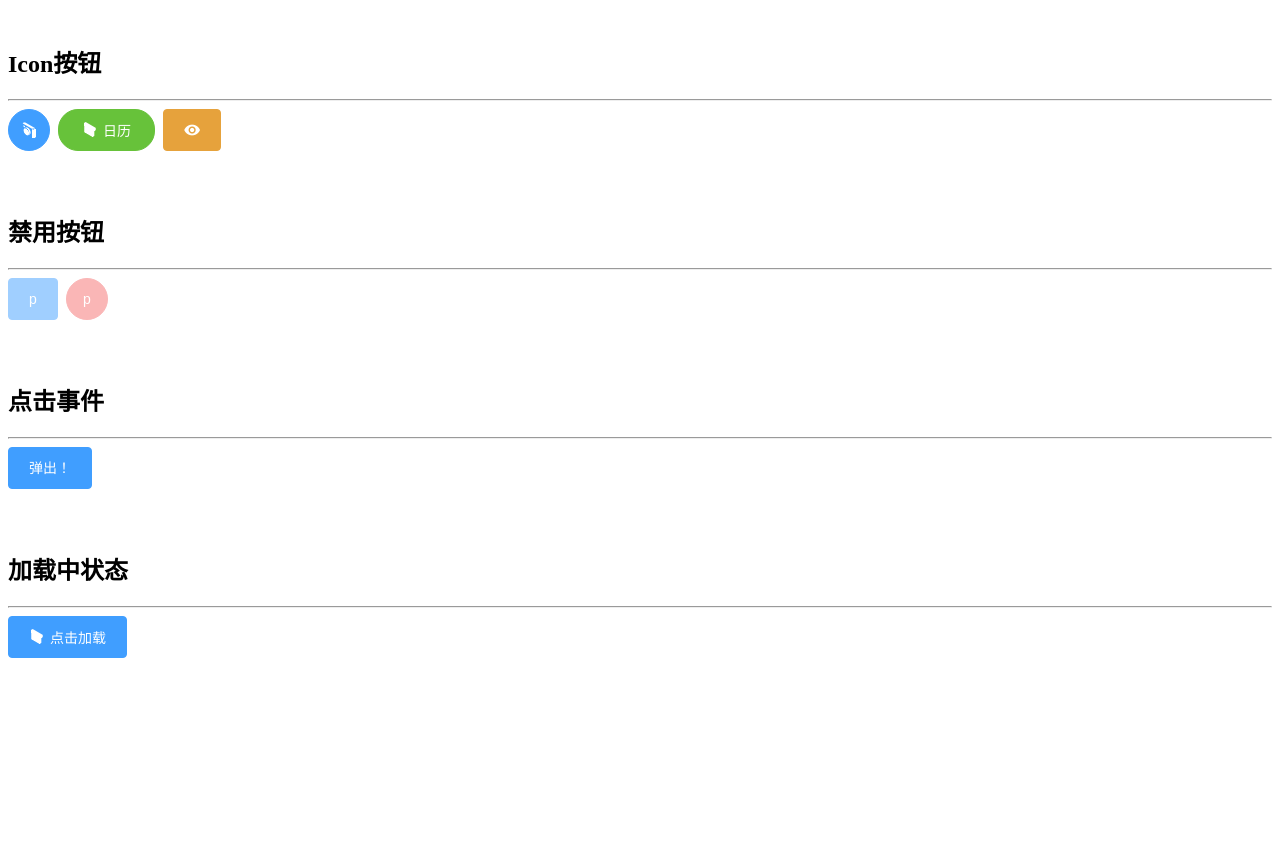
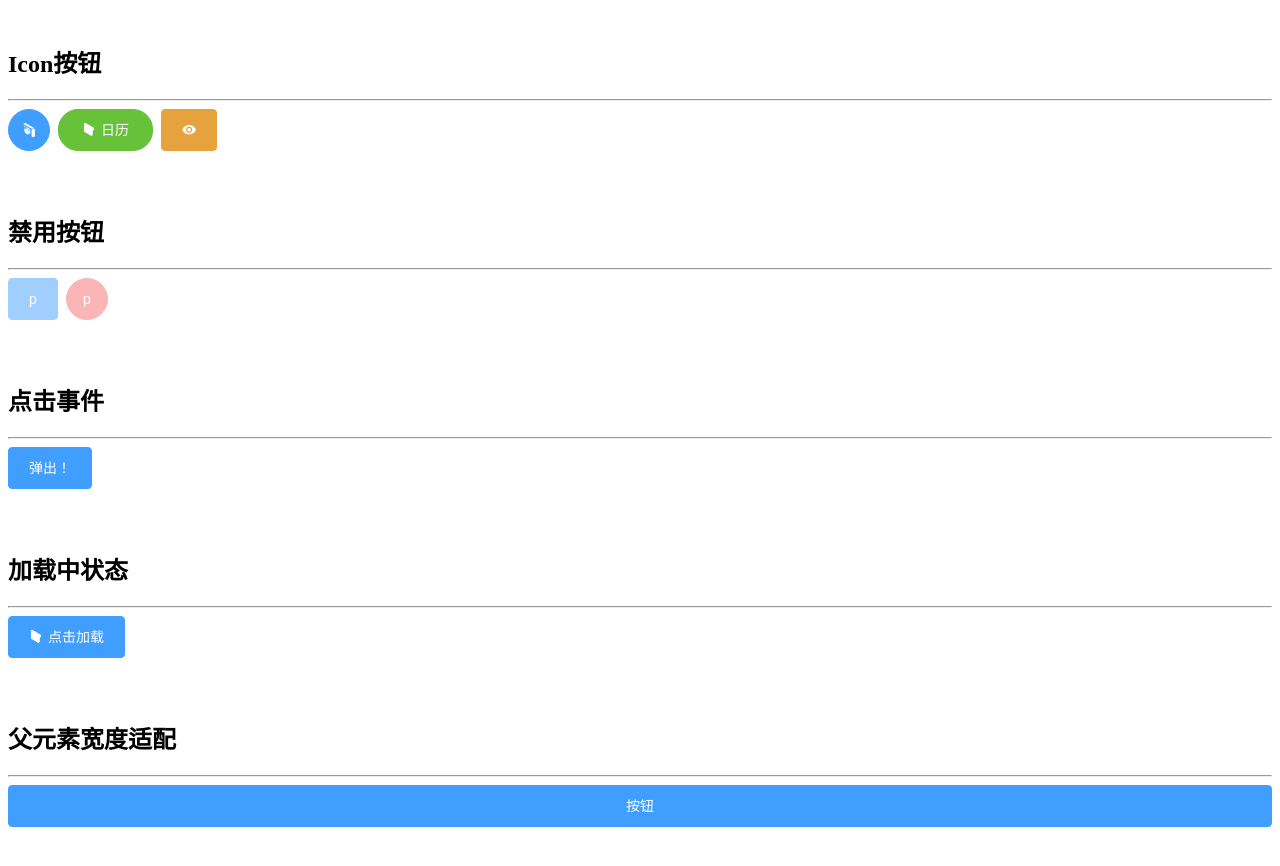
Before and after one commit to guapi233/antDesign-fake, a Vue app: page /button in a window 1280 px wide. Shown: the part 820-1686 px from the top of the page. Before the commit the page ends 1540 px from the top, so only its background shows below. Built offline with nearby package versions, Linux system fonts and the light colour scheme.

Commit message:
updated:Button组件父元素宽度适配支持

```diff
--- a/components/Button.vue
+++ b/components/Button.vue
@@ -7,6 +7,7 @@
     'is-circle': circle,
     'is-disabled': disabled
   }]"
+    :style="fullWidth"
     :disabled="disabled"
     @click="handleClick"
   >
@@ -62,11 +63,21 @@ export default {
       type: Boolean,
       default: false,
     },
+    // 适配父元素宽度
+    block: {
+      type: Boolean,
+      default: false,
+    },
   },
   methods: {
     // 点击事件中转
     handleClick(event) {
       this.$emit("click", event);
+    },
+  },
+  computed: {
+    fullWidth() {
+      return this.block ? { width: "100%" } : {};
     },
   },
 };
--- a/components/fonts/iconfont.css
+++ b/components/fonts/iconfont.css
@@ -17,7 +17,7 @@
 
 [class*="icon-"] {
   font-family: "iconfont" !important;
-  font-size: 16px;
+  font-size: 14px;
   font-style: normal;
   -webkit-font-smoothing: antialiased;
   -moz-osx-font-smoothing: grayscale;
--- a/examples/test/Button.vue
+++ b/examples/test/Button.vue
@@ -54,6 +54,10 @@
     <blockarea title="加载中状态">
       <c-button type="primary" @click="loading=!loading" :loading="loading" icon="calendar">点击加载</c-button>
     </blockarea>
+
+    <blockarea title="父元素宽度适配">
+      <c-button type="primary" block>按钮</c-button>
+    </blockarea>
   </div>
 </template>
 
```
Also changed, not shown: 1 other file (tests, documents, lock files or other folders).
